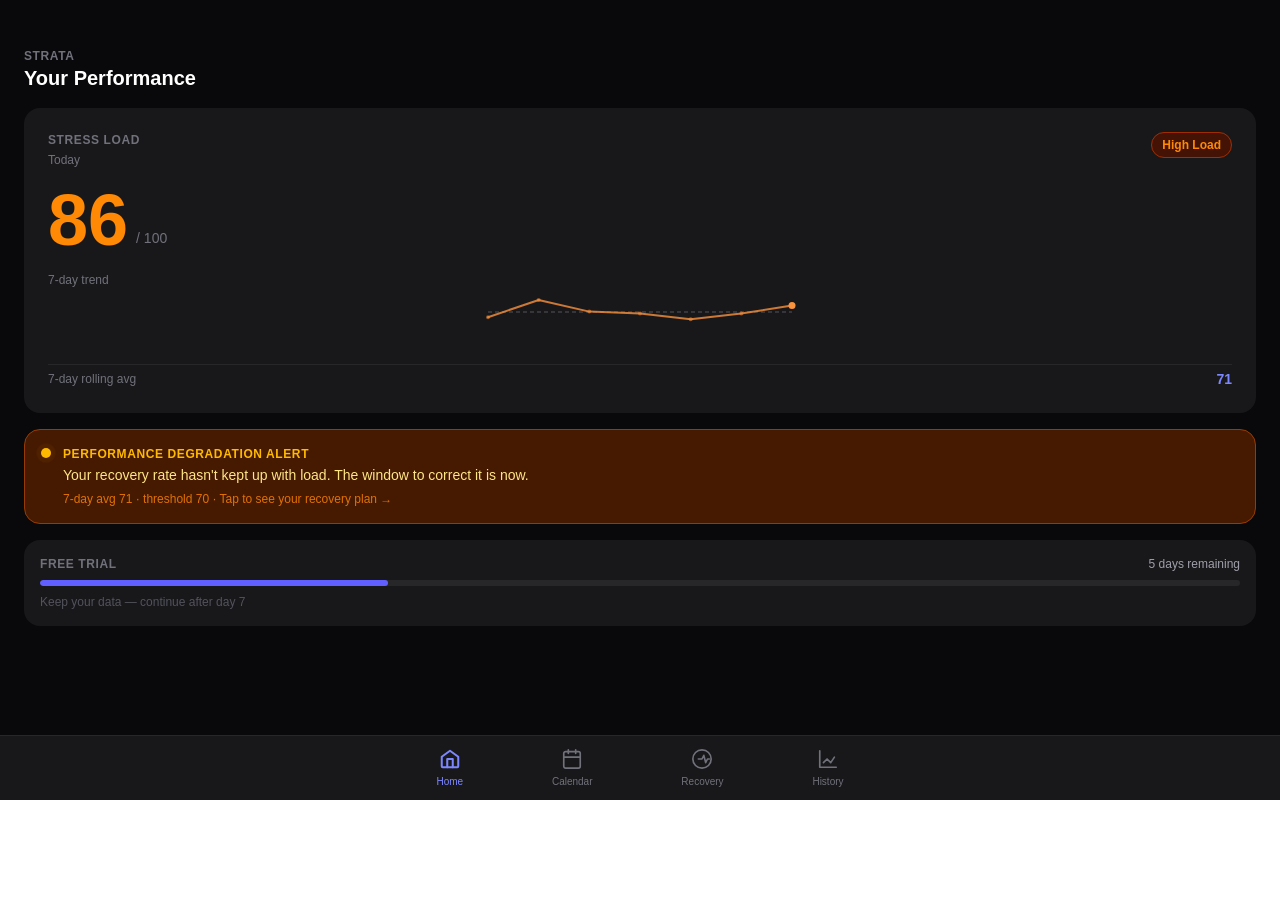
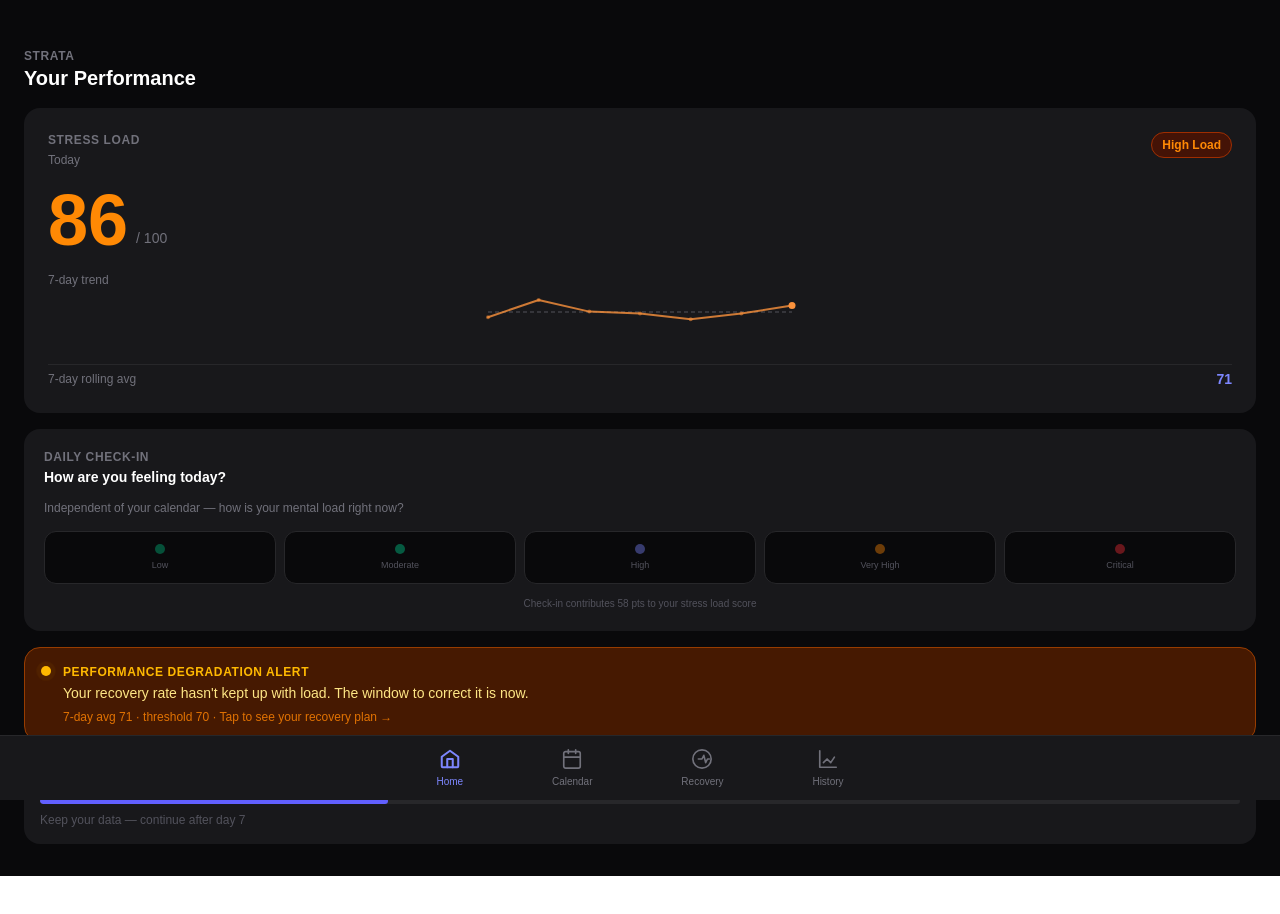
Before and after one commit to stephenkpowell-ops/strata-poc, a Next.js app: page /home in a window 1280 px wide. Shown: the top 914 px of the page. Before the commit the page ends 864 px from the top, so only its background shows below. Built offline with nearby package versions, Linux system fonts and the light colour scheme.

Commit message:
add daily check-in card to home screen

```diff
--- a/src/app/home/page.tsx
+++ b/src/app/home/page.tsx
@@ -3,18 +3,23 @@
 /**
  * src/app/home/page.tsx
  *
- * Home screen — hero stress score, trial progress bar, burnout alert banner.
+ * Home screen — hero stress score, check-in, burnout alert, trial bar.
  *
- * Current state (Steps 15, 16, 17, 18):
+ * Current state (Steps 15, 16, 17, 18 + check-in enhancement):
  *   Step 15 — ScoreCard with sparkline and rolling average
- *   Step 16 — Trial progress bar showing days remaining from FIXTURE_USER
+ *   Check-in — Daily check-in card between score card and burnout banner
  *   Step 17 — Burnout alert banner (wired to /burnout route)
+ *   Step 16 — Trial progress bar
  *   Step 18 — Navigation tab bar (in layout.tsx)
+ *
+ * The check-in value updates the store in real time, recalculating
+ * totalScore for today and updating the score card immediately.
  */
 
 import Link from 'next/link';
 import { useStrata } from '@/lib/store';
 import ScoreCard from '@/components/ScoreCard';
+import CheckInCard from '@/components/CheckInCard';
 
 // ─────────────────────────────────────────────────────────────────────────────
 // HELPERS
@@ -75,7 +80,6 @@ function TrialProgressBar({
 
 // ─────────────────────────────────────────────────────────────────────────────
 // BURNOUT ALERT BANNER
-// Now a Link — tapping routes to the full burnout alert screen
 // ─────────────────────────────────────────────────────────────────────────────
 
 function BurnoutAlertBanner({ rollingAvg }: { rollingAvg: number }) {
@@ -86,15 +90,12 @@ function BurnoutAlertBanner({ rollingAvg }: { rollingAvg: number }) {
       href="/burnout"
       className="flex items-start gap-3 bg-amber-950 border border-amber-800 rounded-2xl p-4 hover:bg-amber-900 transition-colors"
     >
-      {/* Pulsing dot */}
       <div className="relative flex-shrink-0 mt-0.5">
         <span className="flex h-2.5 w-2.5">
           <span className="animate-ping absolute inline-flex h-full w-full rounded-full bg-amber-400 opacity-75" />
           <span className="relative inline-flex rounded-full h-2.5 w-2.5 bg-amber-400" />
         </span>
       </div>
-
-      {/* Text */}
       <div className="flex flex-col gap-1 flex-1">
         <span className="text-xs font-semibold uppercase tracking-wider text-amber-400">
           Performance Degradation Alert
@@ -115,7 +116,7 @@ function BurnoutAlertBanner({ rollingAvg }: { rollingAvg: number }) {
 // ─────────────────────────────────────────────────────────────────────────────
 
 export default function HomePage() {
-  const { scores, user } = useStrata();
+  const { scores, user, checkInValue, setCheckIn } = useStrata();
 
   const latest = scores[scores.length - 1];
   const last7  = scores.slice(-7).map(s => s.totalScore);
@@ -152,7 +153,13 @@ export default function HomePage() {
           recentScores={last7}
         />
 
-        {/* Step 17 — Burnout alert banner — routes to /burnout */}
+        {/* Daily check-in */}
+        <CheckInCard
+          currentValue={checkInValue}
+          onSelect={setCheckIn}
+        />
+
+        {/* Step 17 — Burnout alert banner */}
         <BurnoutAlertBanner rollingAvg={latest.rollingAvg7d} />
 
         {/* Step 16 — Trial progress bar */}
--- /dev/null
+++ b/src/components/CheckInCard.tsx
@@ -0,0 +1,115 @@
+'use client';
+
+/**
+ * CheckInCard.tsx
+ *
+ * Daily check-in card for the home screen.
+ *
+ * Displays a 5-option tap-to-select stress level picker independent
+ * of calendar load. The selected value updates the store and
+ * recalculates the total score immediately.
+ *
+ * Options map to 0-100 scale:
+ *   Low       →  0
+ *   Moderate  → 25
+ *   High      → 50
+ *   Very High → 75
+ *   Critical  → 100
+ *
+ * Usage:
+ *   <CheckInCard
+ *     currentValue={checkInValue}
+ *     onSelect={(value) => setCheckIn(value)}
+ *   />
+ */
+
+// ─────────────────────────────────────────────────────────────────────────────
+// PROPS
+// ─────────────────────────────────────────────────────────────────────────────
+
+interface Props {
+  currentValue: number;
+  onSelect:     (value: number) => void;
+}
+
+// ─────────────────────────────────────────────────────────────────────────────
+// OPTIONS
+// ─────────────────────────────────────────────────────────────────────────────
+
+const OPTIONS = [
+  { label: 'Low',       value: 0,   color: 'bg-emerald-500', textColor: 'text-emerald-400', borderColor: 'border-emerald-500' },
+  { label: 'Moderate',  value: 25,  color: 'bg-emerald-400', textColor: 'text-emerald-300', borderColor: 'border-emerald-400' },
+  { label: 'High',      value: 50,  color: 'bg-indigo-400',  textColor: 'text-indigo-300',  borderColor: 'border-indigo-400'  },
+  { label: 'Very High', value: 75,  color: 'bg-orange-400',  textColor: 'text-orange-300',  borderColor: 'border-orange-400'  },
+  { label: 'Critical',  value: 100, color: 'bg-red-500',     textColor: 'text-red-400',     borderColor: 'border-red-500'     },
+];
+
+// ─────────────────────────────────────────────────────────────────────────────
+// COMPONENT
+// ─────────────────────────────────────────────────────────────────────────────
+
+export default function CheckInCard({ currentValue, onSelect }: Props) {
+  const selected = OPTIONS.find(o => o.value === currentValue);
+
+  return (
+    <div className="flex flex-col gap-3 bg-zinc-900 rounded-2xl p-5">
+
+      {/* Header */}
+      <div className="flex items-start justify-between">
+        <div className="flex flex-col gap-0.5">
+          <span className="text-xs font-semibold uppercase tracking-wider text-zinc-500">
+            Daily Check-in
+          </span>
+          <span className="text-sm font-semibold text-white">
+            How are you feeling today?
+          </span>
+        </div>
+        {selected && (
+          <span className={`text-xs font-semibold px-2 py-0.5 rounded-full border ${selected.borderColor} ${selected.textColor} bg-transparent`}>
+            {selected.label}
+          </span>
+        )}
+      </div>
+
+      {/* Sub-label */}
+      <p className="text-xs text-zinc-500 leading-relaxed">
+        Independent of your calendar — how is your mental load right now?
+      </p>
+
+      {/* Options */}
+      <div className="flex gap-2">
+        {OPTIONS.map(option => {
+          const isSelected = currentValue === option.value;
+          return (
+            <button
+              key={option.value}
+              onClick={() => onSelect(option.value)}
+              className={`flex-1 flex flex-col items-center gap-1.5 py-3 rounded-xl border transition-all ${
+                isSelected
+                  ? `${option.borderColor} bg-zinc-800`
+                  : 'border-zinc-800 bg-zinc-950 hover:border-zinc-600'
+              }`}
+            >
+              {/* Color dot */}
+              <div className={`w-2.5 h-2.5 rounded-full ${option.color} ${
+                isSelected ? 'opacity-100' : 'opacity-40'
+              }`} />
+              {/* Label */}
+              <span className={`text-[9px] font-medium leading-tight text-center ${
+                isSelected ? option.textColor : 'text-zinc-600'
+              }`}>
+                {option.label}
+              </span>
+            </button>
+          );
+        })}
+      </div>
+
+      {/* Score contribution note */}
+      <p className="text-[10px] text-zinc-600 text-center">
+        Check-in contributes {currentValue} pts to your stress load score
+      </p>
+
+    </div>
+  );
+}
--- a/src/lib/store.tsx
+++ b/src/lib/store.tsx
@@ -9,9 +9,10 @@
  * context so every screen can access them via the useStrata() hook without
  * prop drilling.
  *
- * This is the only data source for the POC — no database, no API calls.
- * When the MVP backend is ready, this file is replaced by real data fetching.
- * Nothing else in the app needs to change.
+ * The store supports a mutable check-in value. Calling setCheckIn()
+ * updates the check-in for the most recent score record and recomputes
+ * totalScore immediately. This allows the home screen check-in card to
+ * update the score in real time.
  *
  * Usage:
  *
@@ -21,10 +22,10 @@
  *
  *   // 2. Use in any client component:
  *   import { useStrata } from '@/lib/store';
- *   const { user, scores, events, dailyResult } = useStrata();
+ *   const { user, scores, events, dailyResult, checkInValue, setCheckIn } = useStrata();
  */
 
-import { createContext, useContext, ReactNode } from 'react';
+import { createContext, useContext, useState, ReactNode } from 'react';
 import { computeDailyScore } from './StressEngine';
 import type { DailyScoreResult } from './StressEngine';
 import type { User, StressScore, CalendarEvent } from './interfaces/types';
@@ -35,30 +36,13 @@ import { FIXTURE_USER, FIXTURE_SCORES, FIXTURE_EVENTS } from './mocks';
 // ─────────────────────────────────────────────────────────────────────────────
 
 interface StrataState {
-  user:        User;
-  scores:      StressScore[];
-  events:      CalendarEvent[];
-  dailyResult: DailyScoreResult;  // StressEngine output for the fixture day
+  user:         User;
+  scores:       StressScore[];
+  events:       CalendarEvent[];
+  dailyResult:  DailyScoreResult;
+  checkInValue: number;
+  setCheckIn:   (value: number) => void;
 }
-
-// ─────────────────────────────────────────────────────────────────────────────
-// INITIAL STATE
-// Computed once at module load — fixture data is static so this never needs
-// to re-run during the POC.
-// ─────────────────────────────────────────────────────────────────────────────
-
-const initialState: StrataState = {
-  user:   FIXTURE_USER,
-  scores: FIXTURE_SCORES,
-  events: FIXTURE_EVENTS,
-  dailyResult: computeDailyScore({
-    events:        FIXTURE_EVENTS,
-    calendarPrefs: [
-      { includeInScoring: true, contextSwitchPenalties: true, recoveryEventsReduce: true },
-    ],
-    checkInValue: 0,
-  }),
-};
 
 // ─────────────────────────────────────────────────────────────────────────────
 // CONTEXT
@@ -68,12 +52,46 @@ const StrataContext = createContext<StrataState | null>(null);
 
 // ─────────────────────────────────────────────────────────────────────────────
 // PROVIDER
-// Add <StrataProvider> to src/app/layout.tsx wrapping {children}.
 // ─────────────────────────────────────────────────────────────────────────────
 
 export function StrataProvider({ children }: { children: ReactNode }) {
+  // Check-in value for the most recent day — mutable via setCheckIn
+  const [checkInValue, setCheckInValue] = useState<number>(
+    FIXTURE_SCORES[FIXTURE_SCORES.length - 1]?.checkInValue ?? 50
+  );
+
+  // Scores with the most recent record updated to reflect current check-in
+  const scores: StressScore[] = FIXTURE_SCORES.map((s, i) => {
+    if (i !== FIXTURE_SCORES.length - 1) return s;
+    return {
+      ...s,
+      checkInValue,
+      totalScore: Math.min(100, checkInValue + s.calendarPts),
+    };
+  });
+
+  // Recompute daily result whenever check-in changes
+  const dailyResult: DailyScoreResult = computeDailyScore({
+    events:        FIXTURE_EVENTS,
+    calendarPrefs: [
+      { includeInScoring: true, contextSwitchPenalties: true, recoveryEventsReduce: true },
+    ],
+    checkInValue,
+  });
+
+  const setCheckIn = (value: number) => setCheckInValue(value);
+
+  const state: StrataState = {
+    user:   FIXTURE_USER,
+    scores,
+    events: FIXTURE_EVENTS,
+    dailyResult,
+    checkInValue,
+    setCheckIn,
+  };
+
   return (
-    <StrataContext.Provider value={initialState}>
+    <StrataContext.Provider value={state}>
       {children}
     </StrataContext.Provider>
   );
```
